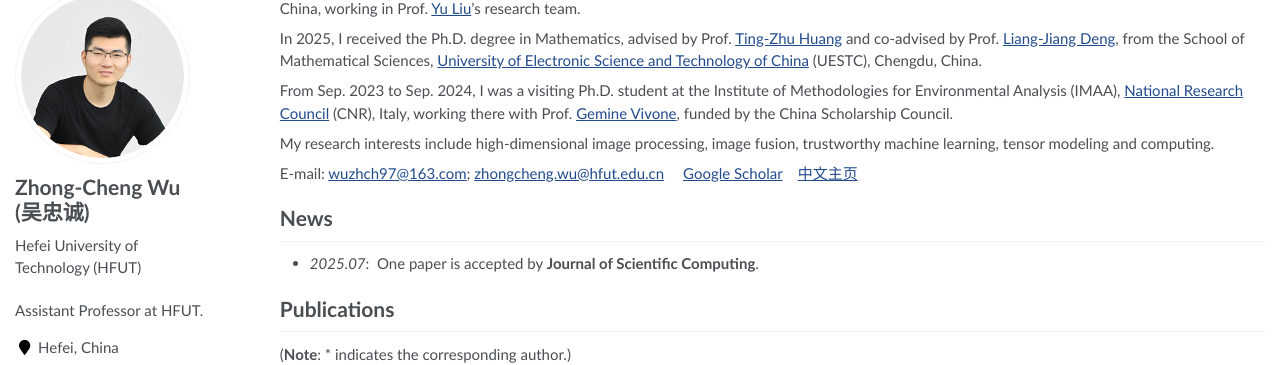
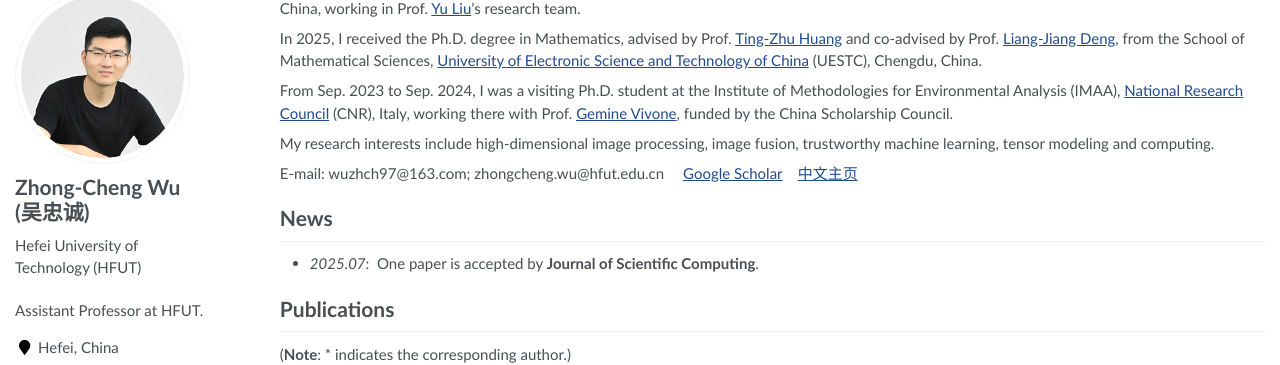
Before and after one commit to zhongchengwu/zhongchengwu.github.io, a Jekyll site: the page built from _pages/about.md, in a window 1280 px wide and 900 px high. Shown: the part 102-467 px from the top of the window. Built offline with Jekyll 4.4.1, drawn with Linux system fonts in a browser that asks for light colours; part of the change alters nothing that is shown.

```diff
--- a/_pages/about.md
+++ b/_pages/about.md
@@ -26,7 +26,7 @@ From Sep. 2023 to Sep. 2024, I was a visiting Ph.D. student at the Institute of
 
 My research interests include high-dimensional image processing, image fusion, trustworthy machine learning, tensor modeling and computing.
 
-E-mail: <wuzhch97@163.com>; <zhongcheng.wu@hfut.edu.cn> &emsp; [Google Scholar](https://scholar.google.com/citations?user=8bOvaUcAAAAJ)&emsp; [中文主页](https://yqkx.hfut.edu.cn/2017/0504/c14424a315322/page.htm)
+E-mail: wuzhch97@163.com; zhongcheng.wu@hfut.edu.cn &emsp; [Google Scholar](https://scholar.google.com/citations?user=8bOvaUcAAAAJ)&emsp; [中文主页](https://yqkx.hfut.edu.cn/2017/0504/c14424a315322/page.htm)
 
 # News
 - *2025.07*: &nbsp;One paper is accepted by <b>Journal of Scientific Computing</b>.
```
